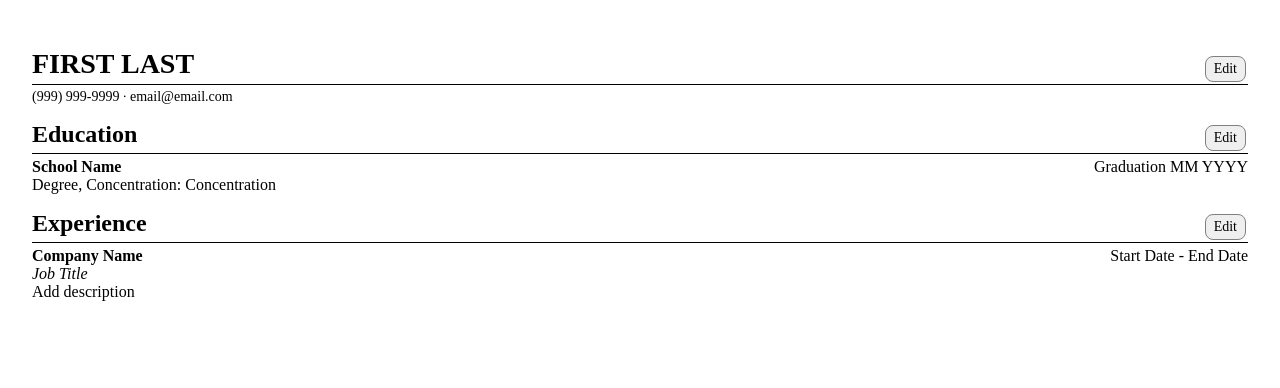
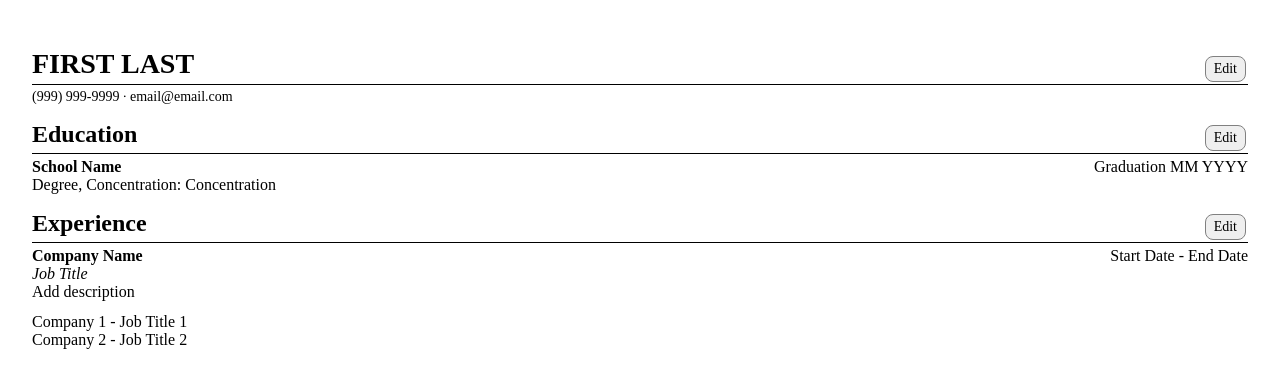
Before and after one commit to crolfs47/odin-react-cv, a React (Vite) app: page / in a window 1280 px wide. Shown: the top 388 px of the page. Built offline with nearby package versions, Linux system fonts and the light colour scheme.

Commit message:
Work on ability to add multiple experiences (created separate job components to break it down), add uuid for key generation

```diff
--- a/package.json
+++ b/package.json
@@ -11,7 +11,8 @@
   },
   "dependencies": {
     "react": "^18.2.0",
-    "react-dom": "^18.2.0"
+    "react-dom": "^18.2.0",
+    "uuid": "^9.0.0"
   },
   "devDependencies": {
     "@types/react": "^18.2.15",
--- a/src/App.jsx
+++ b/src/App.jsx
@@ -1,4 +1,5 @@
 import { useState } from 'react'
+import { v4 as uuidv4 } from 'uuid';
 import './App.css'
 import PersonalInfo from './components/PersonalInfo'
 import EducationInfo from './components/EducationInfo'
@@ -27,13 +28,32 @@ const App = () => {
     description: "Add description",
   })
 
+  const jobs = [
+    {companyName: "Company 1",
+    title: "Job Title 1",
+    startDate: "Start Date 1",
+    endDate: "End Date ",
+    description: "Add description 1",
+    id: uuidv4(), },
+    {companyName: "Company 2",
+    title: "Job Title 2",
+    startDate: "Start Date 2",
+    endDate: "End Date 2",
+    description: "Add description 2",
+    id: uuidv4(), },
+  ];
+
   return (
     <>
       <div className="cv-container">
         <PersonalInfo {...info} handleUpdate={(newInfo) => setInfo(newInfo)} />
         <EducationInfo {...education} handleUpdate={(newEducation) => setEducation(newEducation)} />
         <Experience {...experience} handleUpdate={(newExperience) => setExperience(newExperience)}/>
-
+      </div>
+      <div>
+        {jobs.map((job) => {
+          return <div key={job.id}>{job.companyName} - {job.title}</div>
+        })}
       </div>
     </>
   )
```
Also changed, not shown: src/components/Job.jsx (added), src/components/JobForm.jsx (added), src/components/JobsList.jsx (added), 1 other file (tests, documents, lock files or other folders).
